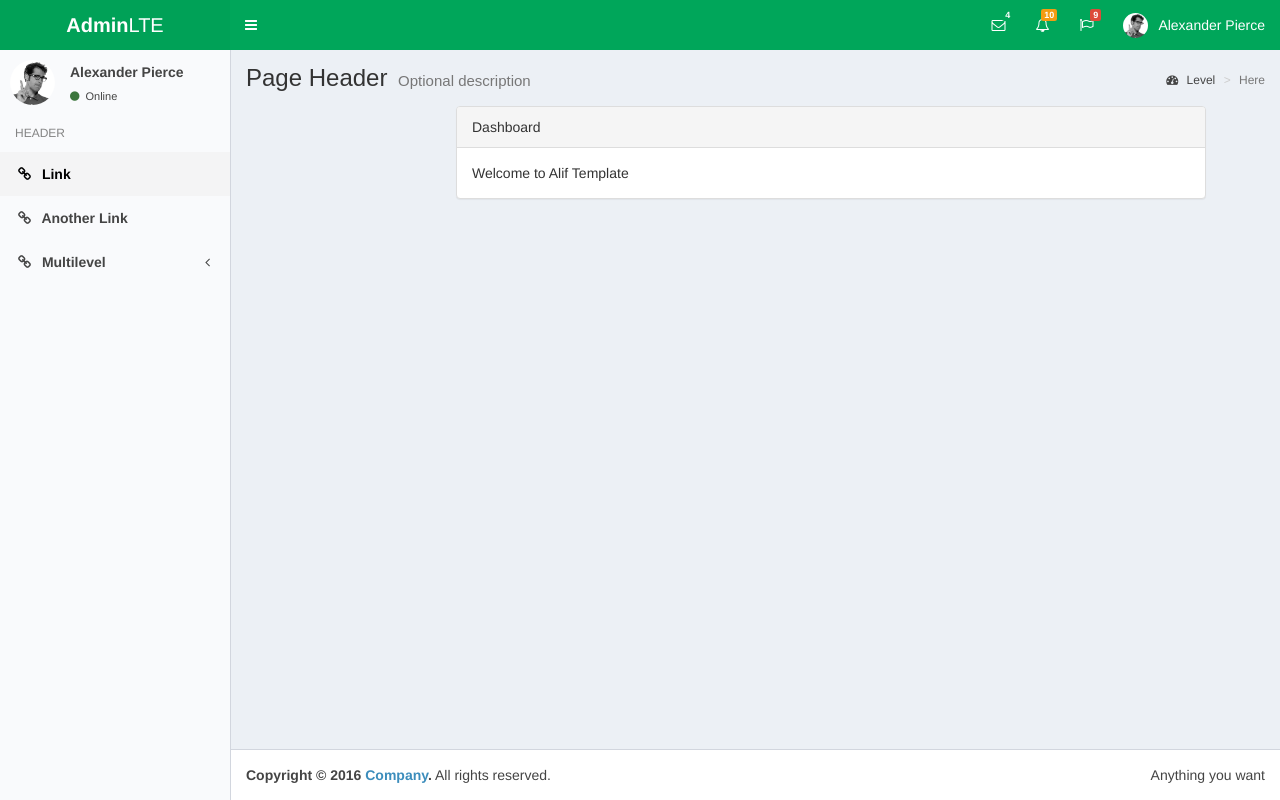
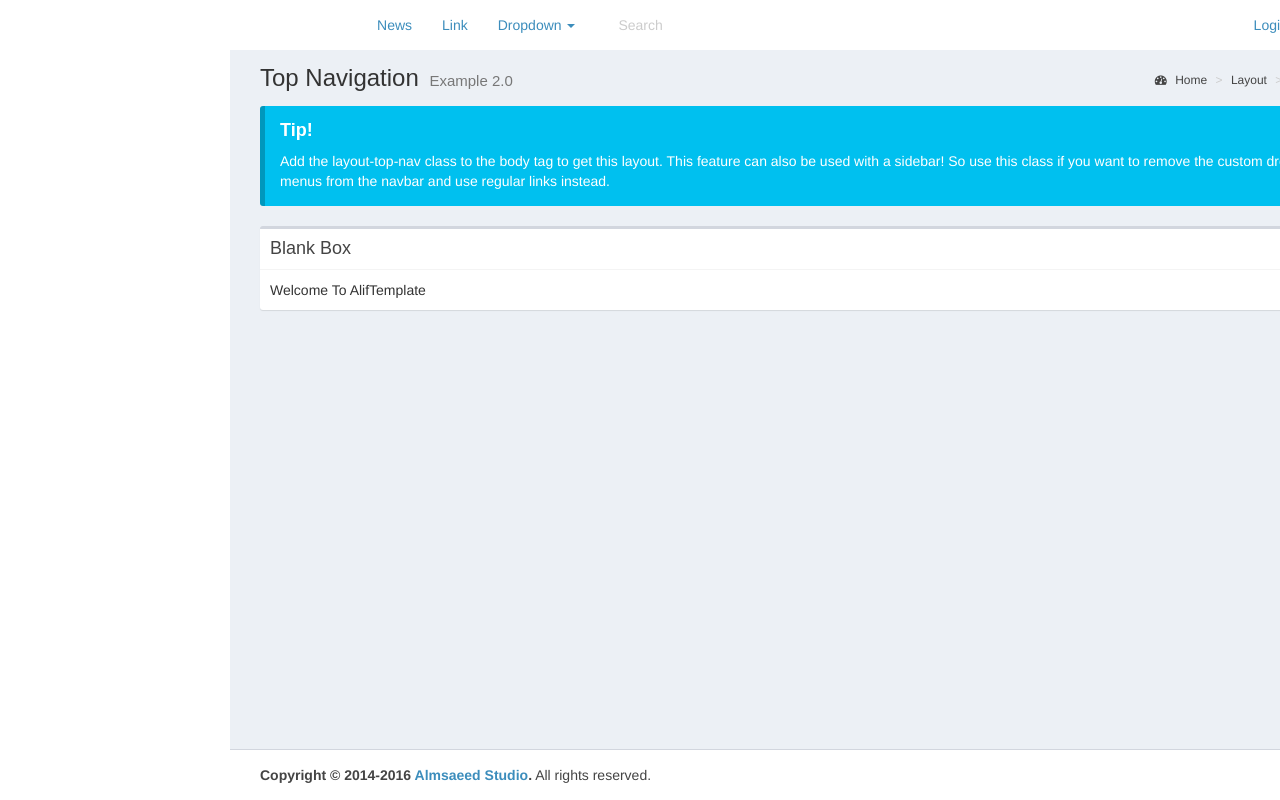
Before and after one commit to aryansoer/laravelstarter, a Laravel app: page / in a window 1280 px wide. Run offline with Laravel 8, Linux system fonts and the light colour scheme; style sheets or scripts are compiled from the project's sources; settings files or empty folders that the repository lacks are supplied; some libraries are stand-ins or nearby versions.

Commit message:
Modified Application base layout. Also created admin and visitor layouts

```diff
--- a/config/app.php
+++ b/config/app.php
@@ -12,7 +12,7 @@
     | any other location as required by the application or its packages.
     */
 
-    'name' => 'Laravel',
+    'name' => 'AlifTemplate',
 
     /*
     |--------------------------------------------------------------------------
--- a/gulpfile.js
+++ b/gulpfile.js
@@ -26,6 +26,8 @@
         vDir.vendor + '/AdminLTE/dist/css/skins/skin-green-light.css'
     ], 'public/css/all.css');
 
+    mix.webpack('app.js');
+
     mix.scripts([
         vDir.vendor + '/jquery/jquery.js',
         vDir.vendor + '/AdminLTE/plugins/jQueryUI/jquery-ui.js',
@@ -34,8 +36,6 @@
         vDir.vendor + '/AdminLTE/dist/js/app.js'
     ], 'public/js/all.js');
 
-    mix.webpack('app.js');
-
     mix.copy(vDir.vendor + '/font-awesome/fonts', 'public/fonts')
         .copy(vDir.vendor + '/bootstrap/fonts', 'public/fonts')
         .copy(vDir.vendor + '/AdminLTE/dist/img', 'public/img');
--- a/resources/views/layouts/admin/master.blade.php
+++ b/resources/views/layouts/admin/master.blade.php
@@ -1,42 +1,21 @@
-<!DOCTYPE html>
-<html lang="en">
-    <head>
-        <meta charset="utf-8">
-        <meta http-equiv="X-UA-Compatible" content="IE=edge">
-        <meta name="viewport" content="width=device-width, initial-scale=1">
+<!-- Base Header Here -->
+@include('layouts.common.header', ['body_classes' => 'hold-transition skin-green-light sidebar-mini fixed'])
 
-        <!-- CSRF Token -->
-        <meta name="csrf-token" content="{{ csrf_token() }}">
 
-        <title>{{ config('app.name', 'Laravel') }}</title>
-
-        <!-- Styles -->
-        <link href="/css/all.css" rel="stylesheet">
-
-        <!-- Scripts -->
-        <script>
-            window.Laravel = <?php echo json_encode([
-                    'csrfToken' => csrf_token(),
-            ]); ?>
-        </script>
-    </head>
-    <body class="hold-transition skin-green-light sidebar-mini">
-        <div class="wrapper" id="app">
-
+    <div class="wrapper" id="app">
         <!-- Header -->
         @include('layouts.admin.header')
 
         <!-- Sidebar -->
         @include('layouts.admin.sidebar')
 
-
         <!-- Content Wrapper. Contains page content -->
         <div class="content-wrapper">
             <!-- Content Header (Page header) -->
             <section class="content-header">
                 <h1>
-                    Page Header
-                    <small>Optional description</small>
+                    {{ $page_title or "Page Title" }}
+                    <small>{{ $page_description or "Description" }}</small>
                 </h1>
                 <ol class="breadcrumb">
                     <li><a href="#"><i class="fa fa-dashboard"></i> Level</a></li>
@@ -58,8 +37,5 @@
         @include('layouts.admin.footer')
     </div>
 
-    <!-- Scripts -->
-    <script src="/js/all.js"></script>
-    <script src="/js/app.js"></script>
-    </body>
-</html>
+<!-- Base Footer Here -->
+@include('layouts.common.footer')
--- /dev/null
+++ b/resources/views/layouts/common/footer.blade.php
@@ -0,0 +1,9 @@
+
+
+    <!-- Prev on app.blade.php -->
+
+    <!-- Scripts -->
+    <script src="/js/app.js"></script>
+    <script src="/js/all.js"></script>
+    </body>
+</html>
--- /dev/null
+++ b/resources/views/layouts/common/header.blade.php
@@ -0,0 +1,23 @@
+<!DOCTYPE html>
+<html lang="en">
+    <head>
+        <meta charset="utf-8">
+        <meta http-equiv="X-UA-Compatible" content="IE=edge">
+        <meta name="viewport" content="width=device-width, initial-scale=1">
+
+        <!-- CSRF Token -->
+        <meta name="csrf-token" content="{{ csrf_token() }}">
+
+        <title>{{ config('app.name', 'Laravel') }} - @yield('title')</title>
+
+        <!-- Styles -->
+        <link href="/css/all.css" rel="stylesheet">
+
+        <!-- Scripts -->
+        <script>
+            window.Laravel = <?= json_encode( ['csrfToken' => csrf_token()] ); ?>
+        </script>
+    </head>
+
+    <body class="{{ $body_classes or '' }}">
+        <!-- Next ... -->
--- /dev/null
+++ b/resources/views/layouts/visitor/footer.blade.php
@@ -0,0 +1,10 @@
+<footer class="main-footer">
+    <div class="container">
+        <div class="pull-right hidden-xs">
+            <b>Version</b> 2.3.7
+        </div>
+        <strong>Copyright &copy; 2014-2016 <a href="http://almsaeedstudio.com">Almsaeed Studio</a>.</strong> All rights
+        reserved.
+    </div>
+    <!-- /.container -->
+</footer>
--- /dev/null
+++ b/resources/views/layouts/visitor/header.blade.php
@@ -0,0 +1,112 @@
+<header class="main-header">
+    <nav class="navbar navbar-static-top">
+        <div class="container">
+            <div class="navbar-header">
+                <a href="{{ url('/') }}" class="navbar-brand"><b>Alif</b>Template</a>
+                <button type="button" class="navbar-toggle collapsed" data-toggle="collapse" data-target="#navbar-collapse">
+                    <i class="fa fa-bars"></i>
+                </button>
+            </div>
+
+            <!-- Collect the nav links, forms, and other content for toggling -->
+            <div class="collapse navbar-collapse pull-left" id="navbar-collapse">
+                <ul class="nav navbar-nav">
+                    <li class="active"><a href="#">News <span class="sr-only">(current)</span></a></li>
+                    <li><a href="#">Link</a></li>
+                    <li class="dropdown">
+                        <a href="#" class="dropdown-toggle" data-toggle="dropdown">Dropdown <span class="caret"></span></a>
+                        <ul class="dropdown-menu" role="menu">
+                            <li><a href="#">Action</a></li>
+                            <li><a href="#">Another action</a></li>
+                            <li><a href="#">Something else here</a></li>
+                            <li class="divider"></li>
+                            <li><a href="#">Separated link</a></li>
+                            <li class="divider"></li>
+                            <li><a href="#">One more separated link</a></li>
+                        </ul>
+                    </li>
+                </ul>
+                <form class="navbar-form navbar-left" role="search">
+                    <div class="form-group">
+                        <input type="text" class="form-control" id="navbar-search-input" placeholder="Search">
+                    </div>
+                </form>
+            </div>
+            <!-- /.navbar-collapse -->
+            <!-- Navbar Right Menu -->
+            <div class="navbar-custom-menu">
+
+                <ul class="nav navbar-nav">
+                    @if (Auth::guest())
+                        <li><a href="{{ url('/login') }}">Login</a></li>
+                        <li><a href="{{ url('/register') }}">Register</a></li>
+                    @else
+                        <!-- Notifications Menu -->
+                        <li class="dropdown notifications-menu">
+                            <!-- Menu toggle button -->
+                            <a href="#" class="dropdown-toggle" data-toggle="dropdown">
+                                <i class="fa fa-bell-o"></i>
+                                <span class="label label-warning">10</span>
+                            </a>
+                            <ul class="dropdown-menu">
+                                <li class="header">You have 10 notifications</li>
+                                <li>
+                                    <!-- Inner Menu: contains the notifications -->
+                                    <ul class="menu">
+                                        <li><!-- start notification -->
+                                            <a href="#">
+                                                <i class="fa fa-users text-aqua"></i> 5 new members joined today
+                                            </a>
+                                        </li>
+                                        <!-- end notification -->
+                                    </ul>
+                                </li>
+                                <li class="footer"><a href="#">View all</a></li>
+                            </ul>
+                        </li>
+
+                        <!-- User Account Menu -->
+                        <li class="dropdown user user-menu">
+                            <!-- Menu Toggle Button -->
+                            <a href="#" class="dropdown-toggle" data-toggle="dropdown">
+                                <!-- The user image in the navbar-->
+                                <img src="/img/user2-160x160.jpg" class="user-image" alt="User Image">
+                                <!-- hidden-xs hides the username on small devices so only the image appears. -->
+                                <span class="hidden-xs">{{ Auth::user()->name }}</span>
+                            </a>
+                            <ul class="dropdown-menu">
+                                <!-- The user image in the menu -->
+                                <li class="user-header">
+                                    <img src="/img/user2-160x160.jpg" class="img-circle" alt="User Image">
+                                    <p>
+                                        Alexander Pierce - Web Developer
+                                    </p>
+                                </li>
+                                <!-- Menu Footer-->
+                                <li class="user-footer">
+                                    <div class="pull-left">
+                                        <a href="#" class="btn btn-default btn-flat">Profile</a>
+                                    </div>
+                                    <div class="pull-right">
+                                        <a class="btn btn-default btn-flat"
+                                           href="{{ url('/logout') }}"
+                                           onclick="event.preventDefault();
+                                                     document.getElementById('logout-form').submit();">
+                                            Logout
+                                        </a>
+
+                                        <form id="logout-form" action="{{ url('/logout') }}" method="POST" style="display: none;">
+                                            {{ csrf_field() }}
+                                        </form>
+                                    </div>
+                                </li>
+                            </ul>
+                        </li>
+                    @endif
+                </ul>
+            </div>
+            <!-- /.navbar-custom-menu -->
+        </div>
+        <!-- /.container-fluid -->
+    </nav>
+</header>
--- /dev/null
+++ b/resources/views/layouts/visitor/master.blade.php
@@ -0,0 +1,43 @@
+<!-- Base Header Here -->
+@include('layouts.common.header', ['body_classes' => 'layout-top-nav skin-green-light fixed'])
+
+    <div class="wrapper" id="app">
+
+        <!-- Header -->
+        @include('layouts.visitor.header')
+
+        <!-- Content Wrapper. Contains page content -->
+        <div class="content-wrapper">
+            <div class="container">
+                <!-- Content Header (Page header) -->
+                <section class="content-header">
+                    <h1>
+                        Top Navigation
+                        <small>Example 2.0</small>
+                    </h1>
+                    <ol class="breadcrumb">
+                        <li><a href="#"><i class="fa fa-dashboard"></i> Home</a></li>
+                        <li><a href="#">Layout</a></li>
+                        <li class="active">Top Navigation</li>
+                    </ol>
+                </section>
+
+                <!-- Main content -->
+                <section class="content">
+
+                    @yield('content')
+
+                </section>
+                <!-- /.content -->
+            </div>
+            <!-- /.container -->
+        </div>
+        <!-- /.content-wrapper -->
+
+        <!-- Footer -->
+        @include('layouts.visitor.footer')
+    </div>
+
+
+<!-- Base Footer Here -->
+@include('layouts.common.footer')
--- a/resources/views/welcome.blade.php
+++ b/resources/views/welcome.blade.php
@@ -1,17 +1,27 @@
-@extends('layouts.admin.master')
+@extends('layouts.visitor.master')
+
+@section('title')
+    Welcome Page
+@endsection
 
 @section('content')
-    <div class="container">
-        <div class="row">
-            <div class="col-md-8 col-md-offset-2">
-                <div class="panel panel-default">
-                    <div class="panel-heading">Dashboard</div>
 
-                    <div class="panel-body">
-                        Welcome to Alif Template
-                    </div>
-                </div>
-            </div>
+    <div class="callout callout-info">
+        <h4>Tip!</h4>
+
+        <p>Add the layout-top-nav class to the body tag to get this layout. This feature can also be used with a
+            sidebar! So use this class if you want to remove the custom dropdown menus from the navbar and use regular
+            links instead.</p>
+    </div>
+
+    <div class="box box-default">
+        <div class="box-header with-border">
+            <h3 class="box-title">Blank Box</h3>
         </div>
+        <div class="box-body">
+            Welcome To AlifTemplate
+        </div>
+        <!-- /.box-body -->
     </div>
+
 @endsection
```
Also changed, not shown: resources/views/home.blade.php (+5 -11 lines), resources/views/layouts/app.blade.php (+2 -27 lines).
